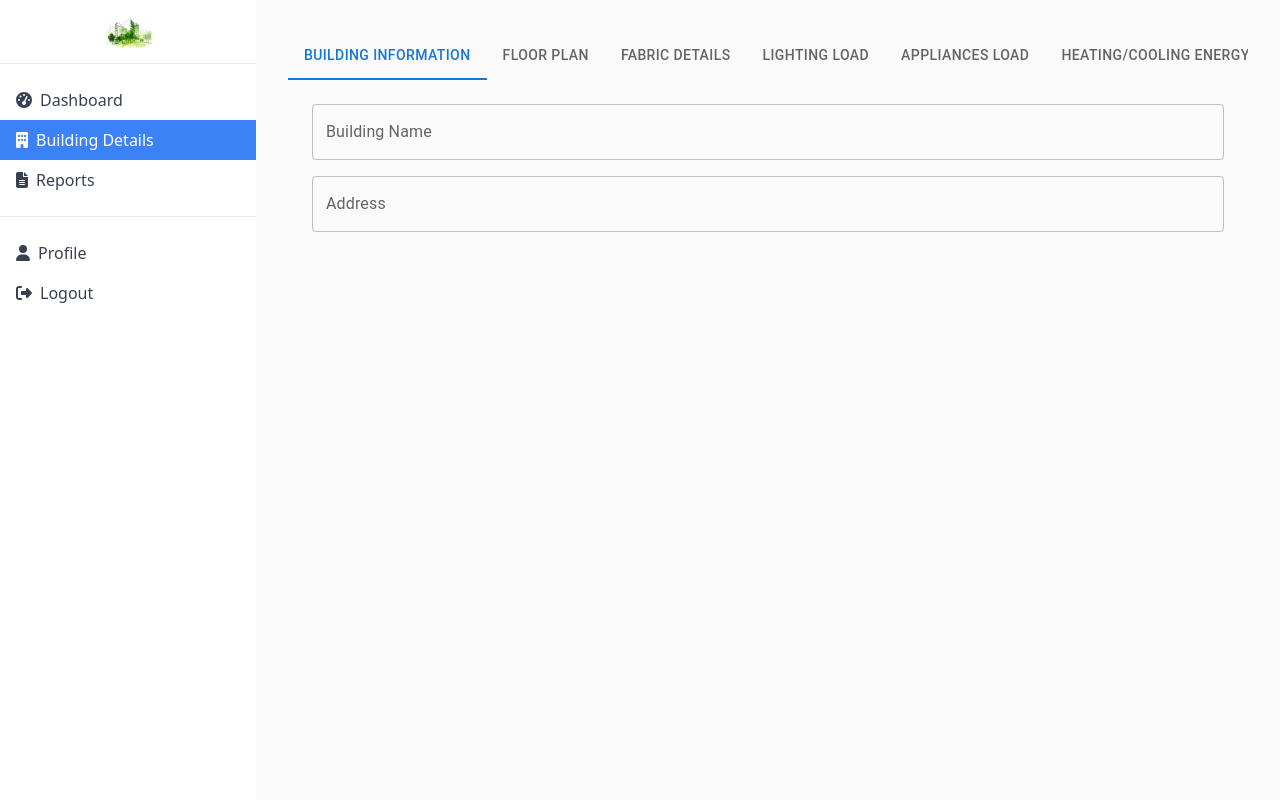
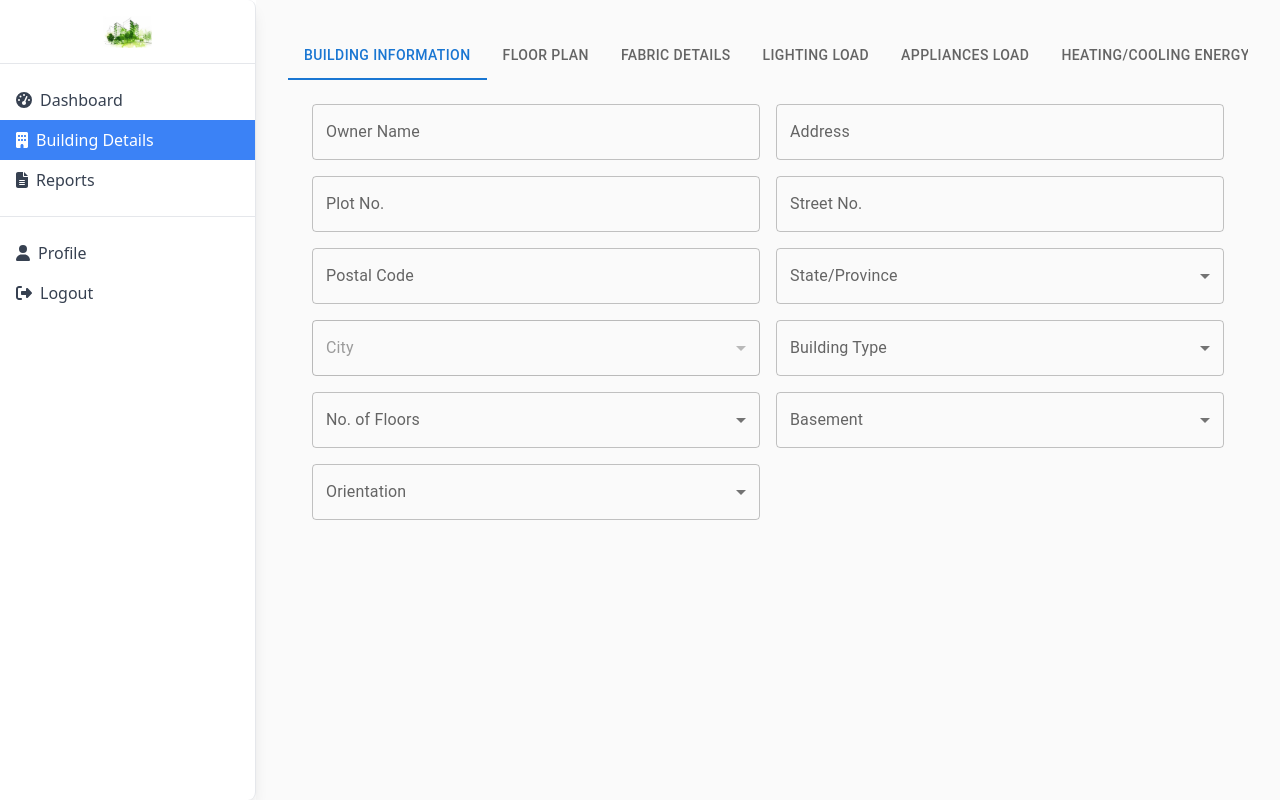
Before and after one commit to mianfarooqazam/building-performance-database, a React (Vite) app: page /building-details in a window 1280 px wide. Built offline with nearby package versions, Linux system fonts and the light colour scheme.

Commit message:
BuildingInfo Updated

```diff
--- a/src/components/Sidebar.jsx
+++ b/src/components/Sidebar.jsx
@@ -13,12 +13,12 @@ function Sidebar() {
   const location = useLocation();
 
   return (
-    <div className="w-64 h-screen bg-white fixed overflow-hidden">
+    <div className="w-64 h-screen bg-white fixed overflow-hidden shadow-lg rounded-tr-lg rounded-br-lg border-r border-gray-200">
       <div className="flex items-center justify-center h-16 border-b">
         <img src={logo} alt="Logo" className="h-8" />
       </div>
       <ul className="mt-4">
-        <li className={`px-4 py-2 ${location.pathname === '/' ? 'bg-blue-500 text-white' : 'text-gray-700'}`}>
+        <li className={`px-4 py-2 ${location.pathname === '/' ? 'bg-blue-500 text-white rounded-tr-lg' : 'text-gray-700'}`}>
           <Link to="/" className="flex items-center">
             <FontAwesomeIcon icon={faTachometerAlt} className="mr-2" />
             Dashboard
@@ -45,7 +45,7 @@ function Sidebar() {
             Profile
           </Link>
         </li>
-        <li className={`px-4 py-2 ${location.pathname === '/logout' ? 'bg-blue-500 text-white' : 'text-gray-700'}`}>
+        <li className={`px-4 py-2 ${location.pathname === '/logout' ? 'bg-blue-500 text-white rounded-br-lg' : 'text-gray-700'}`}>
           <Link to="/logout" className="flex items-center">
             <FontAwesomeIcon icon={faSignOutAlt} className="mr-2" />
             Logout
--- a/src/pages/BuildingDetails.jsx
+++ b/src/pages/BuildingDetails.jsx
@@ -13,13 +13,13 @@ import CostAndCO from './tabs/CostAndCo';
 function BuildingDetails() {
   const [value, setValue] = useState(0);
 
-  const handleChange = (event, newValue) => {
+  const handleChange = (newValue) => {
     setValue(newValue);
   };
 
   return (
     <div className="p-4">
-      <Tabs value={value} onChange={handleChange} aria-label="Building Details Tabs" indicatorColor="primary">
+      <Tabs value={value} onChange={(event, newValue) => handleChange(newValue)} aria-label="Building Details Tabs" indicatorColor="primary">
         <Tab label="Building Information" />
         <Tab label="Floor Plan" />
         <Tab label="Fabric Details" />
--- a/src/pages/tabs/BuildingInformation.jsx
+++ b/src/pages/tabs/BuildingInformation.jsx
@@ -1,13 +1,158 @@
-import { TextField, Box } from '@mui/material';
+import { useState } from 'react';
+import { Box, TextField, MenuItem, Select, InputLabel, FormControl, Grid } from '@mui/material';
+import {
+  States,
+  CitiesKPK,
+  CitiesPunjab,
+  CitiesSindh,
+  CitiesBalochistan,
+  CitiesKashmirAJK,
+  CitiesGilgitBaltistan,
+  CitiesIslamabadICT,
+  BuildingType,
+  Basement,
+  Orientation,
+  Floors,
+} from '../../utils/BuildingInformationData';
 
 function BuildingInformation() {
+  const [selectedState, setSelectedState] = useState('');
+  const [selectedCity, setSelectedCity] = useState('');
+
+  const getCities = () => {
+    switch (selectedState) {
+      case 'KPK':
+        return CitiesKPK;
+      case 'Punjab':
+        return CitiesPunjab;
+      case 'Sindh':
+        return CitiesSindh;
+      case 'Balochistan':
+        return CitiesBalochistan;
+      case 'Kashmir AJK':
+        return CitiesKashmirAJK;
+      case 'Gilgit Baltistan':
+        return CitiesGilgitBaltistan;
+      case 'Islamabad ICT':
+        return CitiesIslamabadICT;
+      default:
+        return [];
+    }
+  };
+
   return (
     <Box p={3}>
-      <div className="space-y-4">
-        <TextField label="Building Name" variant="outlined" fullWidth />
-        <TextField label="Address" variant="outlined" fullWidth />
-        {/* Add other text fields related to Building Information */}
-      </div>
+      <Grid container spacing={2}>
+        {/* Owner Name and Address */}
+        <Grid item xs={12} sm={6}>
+          <TextField label="Owner Name" variant="outlined" fullWidth />
+        </Grid>
+        <Grid item xs={12} sm={6}>
+          <TextField label="Address" variant="outlined" fullWidth />
+        </Grid>
+
+        {/* Plot No. and Street No. */}
+        <Grid item xs={12} sm={6}>
+          <TextField label="Plot No." variant="outlined" fullWidth />
+        </Grid>
+        <Grid item xs={12} sm={6}>
+          <TextField label="Street No." variant="outlined" fullWidth />
+        </Grid>
+
+        {/* Postal Code and State/Province */}
+        <Grid item xs={12} sm={6}>
+          <TextField label="Postal Code" variant="outlined" fullWidth />
+        </Grid>
+        <Grid item xs={12} sm={6}>
+          <FormControl fullWidth variant="outlined">
+            <InputLabel>State/Province</InputLabel>
+            <Select
+              value={selectedState}
+              onChange={(e) => {
+                setSelectedState(e.target.value);
+                setSelectedCity('');
+              }}
+              label="State/Province"
+            >
+              {States.map((state) => (
+                <MenuItem key={state} value={state}>
+                  {state}
+                </MenuItem>
+              ))}
+            </Select>
+          </FormControl>
+        </Grid>
+
+        {/* City and Building Type */}
+        <Grid item xs={12} sm={6}>
+          <FormControl fullWidth variant="outlined" disabled={!selectedState}>
+            <InputLabel>City</InputLabel>
+            <Select
+              value={selectedCity}
+              onChange={(e) => setSelectedCity(e.target.value)}
+              label="City"
+            >
+              {getCities().map((city) => (
+                <MenuItem key={city} value={city}>
+                  {city}
+                </MenuItem>
+              ))}
+            </Select>
+          </FormControl>
+        </Grid>
+        <Grid item xs={12} sm={6}>
+          <FormControl fullWidth variant="outlined">
+            <InputLabel>Building Type</InputLabel>
+            <Select label="Building Type">
+              {BuildingType.map((type) => (
+                <MenuItem key={type} value={type}>
+                  {type}
+                </MenuItem>
+              ))}
+            </Select>
+          </FormControl>
+        </Grid>
+
+        {/* No. of Floors and Basement */}
+        <Grid item xs={12} sm={6}>
+          <FormControl fullWidth variant="outlined">
+            <InputLabel>No. of Floors</InputLabel>
+            <Select label="No. of Floors">
+              {Floors.map((floor) => (
+                <MenuItem key={floor} value={floor}>
+                  {floor}
+                </MenuItem>
+              ))}
+            </Select>
+          </FormControl>
+        </Grid>
+        <Grid item xs={12} sm={6}>
+          <FormControl fullWidth variant="outlined">
+            <InputLabel>Basement</InputLabel>
+            <Select label="Basement">
+              {Basement.map((option) => (
+                <MenuItem key={option} value={option}>
+                  {option}
+                </MenuItem>
+              ))}
+            </Select>
+          </FormControl>
+        </Grid>
+
+        {/* Orientation */}
+        <Grid item xs={12} sm={6}>
+          <FormControl fullWidth variant="outlined">
+            <InputLabel>Orientation</InputLabel>
+            <Select label="Orientation">
+              {Orientation.map((direction) => (
+                <MenuItem key={direction} value={direction}>
+                  {direction}
+                </MenuItem>
+              ))}
+            </Select>
+          </FormControl>
+        </Grid>
+      </Grid>
     </Box>
   );
 }
--- a/src/pages/tabs/FloorPlan.jsx
+++ b/src/pages/tabs/FloorPlan.jsx
@@ -1,11 +1,11 @@
-import { Box } from '@mui/material';
+import { TextField, Box } from '@mui/material';
 
 function FloorPlan() {
   return (
     <Box p={3}>
       <p>Floor plan details and fields...</p>
-      {/* Add inputs related to the floor plan */}
-    </Box>
+      <TextField label="Building Name" variant="outlined" fullWidth />
+          </Box>
   );
 }
 
--- /dev/null
+++ b/src/utils/BuildingInformationData.js
@@ -0,0 +1,39 @@
+const BuildingType = ["House", "Flat" , "Commercial" , "Hotel" , "Hospital" , "Resturant"];
+
+const States = ["KPK", "Punjab", "Sindh", "Balochistan", "Kashmir AJK", "Gilgit Baltistan", "Islamabad ICT"];
+
+const CitiesKPK = ['Abbottabad', 'Batagram', 'Kalam', 'Saidu Sharif', 'Haripur', 'Dassu (Upper Kohistan)', 'Kandia (Upper Kohistan)', 'Pattan (Lower Kohistan)', 'Bankad (Lower Kohistan)', 'Kaghan', 'Mansehra', 'Torghar', 'Kolai Palas', 'Mardan', 'Sawabi', 'Peshawar', 'Charsadda', 'Nowshera', 'Kohat', 'Karak', 'Hangu', 'Bannu', 'Laki Marwat', 'Tank', 'Dera Ismail Khan', 'Buner', 'Chitral', 'Malakand', 'Lower Dir', 'Shangla', 'Swat', 'Upper Dir'];
+
+const CitiesPunjab = ['Bahawalpur', 'Bahawalnagar', 'Khanpur', 'Rahim Yar Khan', 'Dera Ghazi Khan', 'Muzaffargarh', 'Layyah', 'Rajanpur', 'Faisalabad', 'Gojra', 'Toba Tek Singh', 'Chiniot', 'Jhang', 'Gujranwala', 'Gujrat', 'Hafizabad', 'Mandi Bahauddin', 'Narowal', 'Sialkot', 'Lahore', 'Kasur', 'Nankana Sahib', 'Sheikhupura', 'Multan', 'Lodhran', 'Khanewal', 'Vehari', 'Rawalpindi', 'Jhelum', 'Chakwal', 'Murree', 'Attock', 'Chichawatni', 'Sahiwal', 'Pakpattan', 'Okara', 'Sargodha', 'Khushab', 'Mianwali', 'Bhakkar'];
+
+const CitiesSindh = ['Badin', 'Dadu', 'Hyderabad', 'Jamshoro', 'Matiari', 'Sujawal', 'Tando Allahyar', 'Tando Muhammad Khan', 'Thatta', 'Karachi Central', 'Karachi South', 'Karachi East', 'Karachi West', 'Kemari', 'Korangi', 'Malir', 'Jacobabad', 'Kambar Shahdad Kot', 'Kashmore', 'Larkana', 'Shikarpur', 'Mirpur Khas', 'Tharparkar', 'Umer Kot', 'Naushahro Feroze', 'Sanghar', 'Shaheed Benazirabad', 'Ghotki', 'Khairpur', 'Sukkur'];
+
+const CitiesBalochistan = ['Awaran', 'Kalat', 'Khuzdar', 'Lasbela', 'Mastung', 'Surab', 'Barkhan', 'Duki', 'Loralai', 'Musakhel', 'Gwadar', 'Kech', 'Panjgur', 'Jaffarabad', 'Jhal Magsi', 'Kachhi', 'Nasirabad', 'Sohbatpur', 'Chaman', 'Killa Abdullah', 'Pishin', 'Quetta', 'Chagai', 'Kharan', 'Nushki', 'Washuk', 'Dera Bugti', 'Harnai', 'Kohlu', 'Sibi', 'Ziarat', 'Killa Saifullah', 'Sherani', 'Zhob'];
+
+const CitiesKashmirAJK = ['New Mirpur City', 'Kotli', 'Bhimber', 'Muzaffarabad', 'Hattian Bala', 'Taobat', 'Kel', 'Athmuqam', 'Rawalakot', 'Farward Kahuta', 'Bagh', 'Palandri'];
+
+const CitiesGilgitBaltistan = ['Ghanche', 'Shigar', 'Skardu', 'Dambudas', 'Gilgit', 'Ghizer', 'Hunza (Aliabad)', 'Nagar', 'Phander', 'Chilas', 'Astore', 'Darel', 'Tangir (Jaglot)'];
+
+const CitiesIslamabadICT = ["Islamabad"];
+
+const Basement = ['Yes', 'No'];
+
+const Orientation = ['North', 'East', 'West', 'South',  'North-East', 'North-West', 'South-East' , 'South-West'];
+
+const Floors = [1,2,3,4,5,6] ;
+
+
+export {
+    BuildingType,
+    States,
+    CitiesKPK,
+    CitiesPunjab,
+    CitiesSindh,
+    CitiesBalochistan,
+    CitiesKashmirAJK,
+    CitiesGilgitBaltistan,
+    CitiesIslamabadICT,
+    Basement,
+    Orientation,
+    Floors
+  };
```
